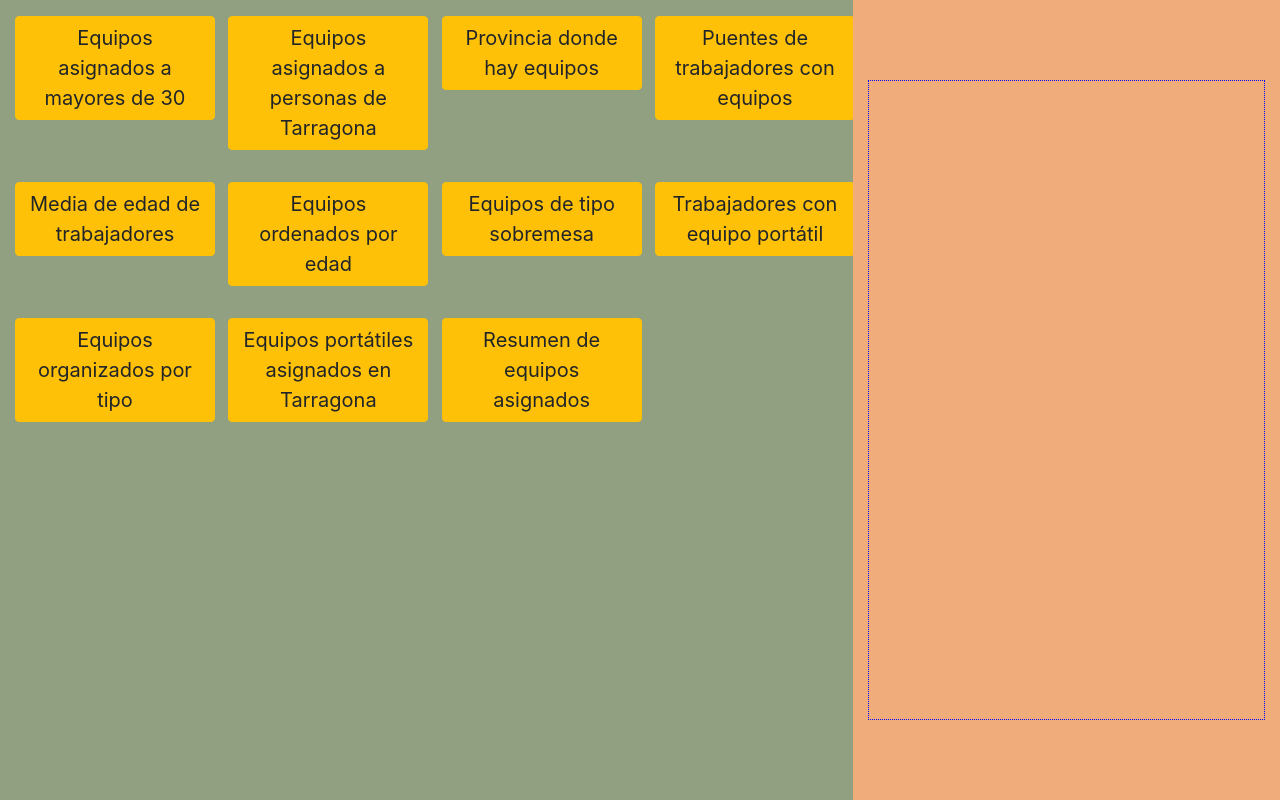
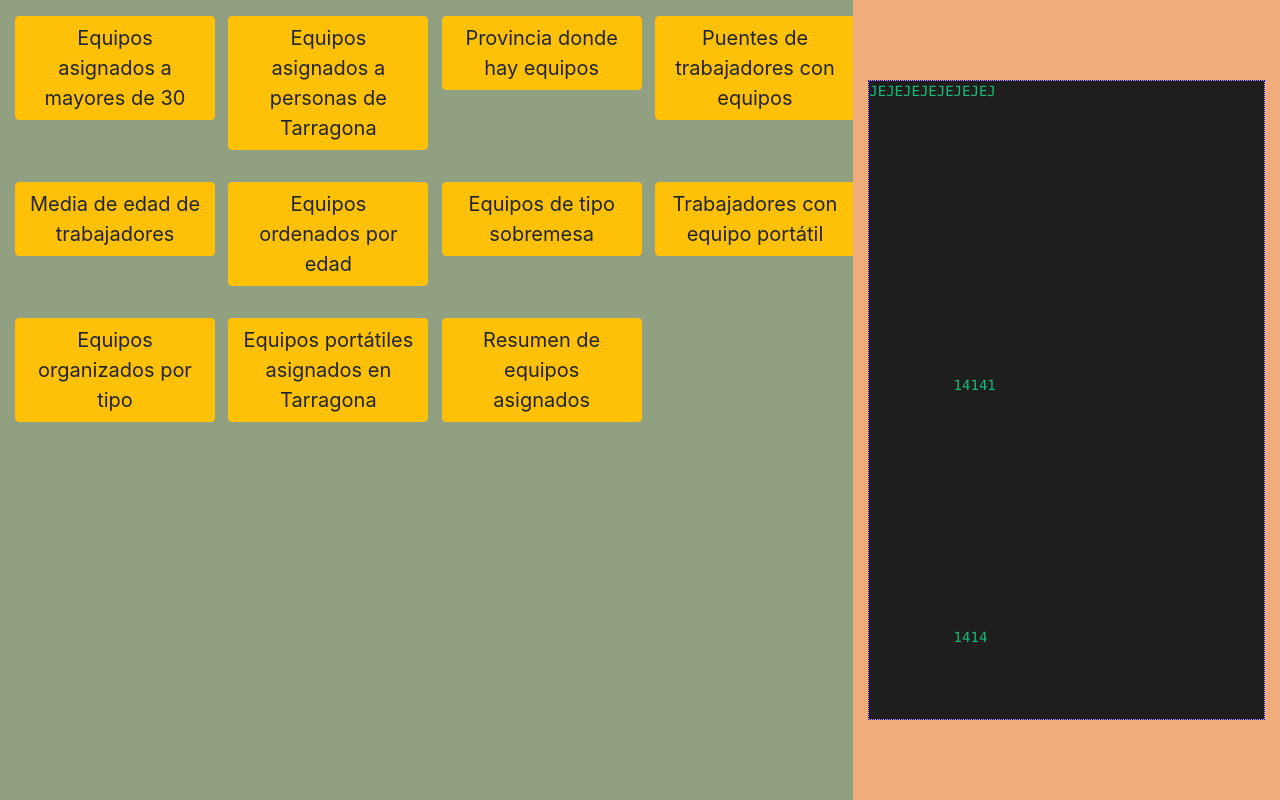
Before and after one commit to josemariaz1995/C2-ejercicio7, a website: page index.html in a window 1280 px wide. Drawn offline with nearby package versions, Linux system fonts and the light colour scheme.

Commit message:
:art:  dando estilo y color al pre :art:

```diff
--- a/css/main.css
+++ b/css/main.css
@@ -1,7 +1,10 @@
-.console {
-  border: 1px dotted blue;
+body {
+  max-height: 100vh;
 }
-
+.consola {
+  background-color: #1e1e1e;
+  color: #16bc79;
+}
 .container-main {
   background-color: #90a081;
   min-width: 725px;
@@ -14,6 +17,7 @@
   background-color: #f1ac7b;
 }
 .container-sidebar {
+  max-height: 800px;
   height: 80%;
   width: inherit;
   border: 1px dotted blue;
--- a/index.html
+++ b/index.html
@@ -93,8 +93,66 @@
         justify-content-center
       "
     >
-      <div class="container-sidebar">
-        <pre class="consola"></pre>
+      <div class="container-sidebar overflow-scroll">
+        <pre class="consola h-100 w-100">
+JEJEJEJEJEJEJEJ
+
+
+
+
+
+
+
+
+
+
+
+
+
+          14141
+
+
+
+
+
+
+
+
+
+
+
+          1414
+
+
+
+
+
+
+
+
+
+
+
+
+
+
+
+
+
+
+
+
+
+
+
+
+
+
+
+
+
+          5145151
+        </pre>
       </div>
     </aside>
   </body>
```
